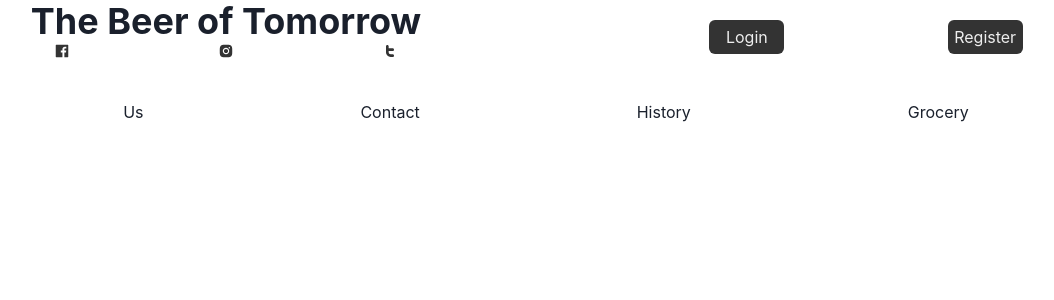
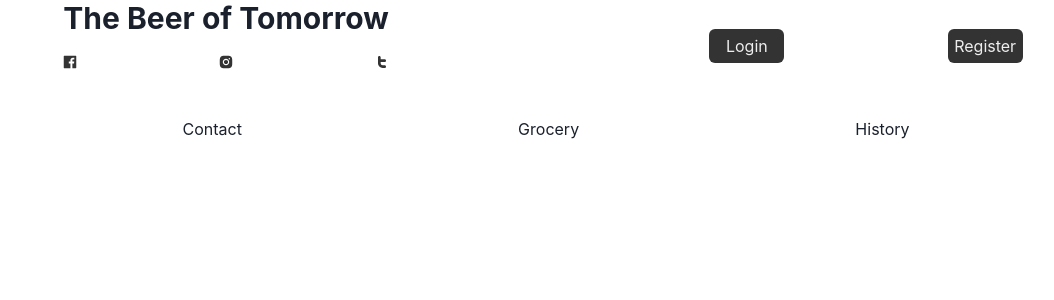
Before and after one commit to Ellie1341994/TJChallenge, a React (Create React App) app: page /beers_ in a window 1280 px wide. Shown: the top 300 px of the page, without its empty margins (94-1148 px from the left). Built offline with nearby package versions, Linux system fonts and the light colour scheme.

Commit message:
Refactor SocialNetwork and update references in MainHeader
These are TSX components.
SocialNetwork has improved types

```diff
--- a/src/components/MainHeader.tsx
+++ b/src/components/MainHeader.tsx
@@ -6,54 +6,46 @@ import {
   Heading,
   Grid,
   GridItem,
-  FlexProps,
 } from "@chakra-ui/react";
 import { Link as ReactRouterLink } from "react-router-dom";
-import { AiFillInstagram } from "react-icons/ai";
-import { AiFillFacebook } from "react-icons/ai";
-import { CgTwitter } from "react-icons/cg";
+import { SocialNetworks } from "./misc/SocialNetworks";
+const NAVBAR_LINK_PROPS: LinkProps = {
+  padding: "1%",
+  textTransform: "capitalize",
+  textAlign: "center",
+};
+const AUTH_LINK_PROPS: LinkProps = {
+  bgColor: "#333",
+  color: "#eee",
+  rounded: "md",
+  padding: "5px",
+  width: "75px",
+  textTransform: "capitalize",
+  textAlign: "center",
+};
 
 const Logo = () => {
   return (
     <Flex direction="column">
-      <Heading textAlign="center" as="h1">
+      <Heading size="lg" textAlign="center" as="h1">
         The Beer of Tomorrow
       </Heading>
-      <SocialNetworks justify="space-evenly" align="center" />
+      <SocialNetworks p="2.5%" justify="space-evenly" align="center" />
     </Flex>
   );
 };
 
-const SocialNetworks = ({ ...props }: FlexProps) => {
-  return (
-    <Flex {...props}>
-      <Link href="https://www.facebook.com/" isExternal>
-        <AiFillFacebook color="#333" />
-      </Link>
-      <Link href="https://www.instagram.com/" isExternal>
-        <AiFillInstagram color="#333" />
-      </Link>
-      <Link href="https://twitter.com/" isExternal>
-        <CgTwitter color="#333" />
-      </Link>
-    </Flex>
-  );
-};
 const Auth = () => {
-  const commonLinkProps: LinkProps = {
-    bgColor: "#333",
-    color: "#eee",
-    rounded: "md",
-    padding: "5px",
-    width: "75px",
-    textTransform: "capitalize",
-    textAlign: "center",
-  };
   const auth = ["login", "register"];
   return (
     <Flex justify="space-evenly" w="100%">
-      {auth.map((type) => (
-        <Link {...commonLinkProps} as={ReactRouterLink} to={`/${type}`}>
+      {auth.map((type, index) => (
+        <Link
+          key={`authLink#${index}`}
+          {...AUTH_LINK_PROPS}
+          as={ReactRouterLink}
+          to={`/${type}`}
+        >
           {type}
         </Link>
       ))}
@@ -61,19 +53,16 @@ const Auth = () => {
   );
 };
 const NavBar = ({ auth = false }) => {
-  const commonLinkProps: LinkProps = {
-    padding: "1%",
-    textTransform: "capitalize",
-    textAlign: "center",
-  };
-  const sections = ["contact", "history", "grocery"];
+  const sections = ["contact", "grocery", "history"];
   return (
     <Flex direction="row" justify="space-evenly" p="1%">
-      <Link {...commonLinkProps} as={ReactRouterLink} to={`/`}>
-        us
-      </Link>
-      {sections.map((section) => (
-        <Link {...commonLinkProps} as={ReactRouterLink} to={`/${section}`}>
+      {sections.map((section, index) => (
+        <Link
+          key={`navlink#${index}`}
+          {...NAVBAR_LINK_PROPS}
+          as={ReactRouterLink}
+          to={`/${section}`}
+        >
           {section}
         </Link>
       ))}
--- /dev/null
+++ b/src/components/misc/SocialNetworks.tsx
@@ -0,0 +1,41 @@
+import * as React from "react";
+import { Flex, Link, FlexProps } from "@chakra-ui/react";
+import { AiFillInstagram } from "react-icons/ai";
+import { AiFillFacebook } from "react-icons/ai";
+import { CgTwitter } from "react-icons/cg";
+type TSocialNetwork = ({
+  displayIcons,
+  displayNames,
+  ...props
+}: FlexProps & {
+  displayIcons?: boolean;
+  displayNames?: boolean;
+}) => JSX.Element;
+export const SocialNetworks: TSocialNetwork = ({
+  displayIcons = true,
+  displayNames = false,
+  ...props
+}) => {
+  const networks = {
+    facebook: AiFillFacebook,
+    instagram: AiFillInstagram,
+    twitter: CgTwitter,
+  };
+  return (
+    <Flex {...props}>
+      {Object.entries(networks).map(([name, NetworkIcon], index) => (
+        <Link
+          textTransform="capitalize"
+          isExternal
+          key={`socialMediaUrl#${index}`}
+          href={`https:www.${name}.com`}
+        >
+          {displayIcons && (
+            <NetworkIcon color="#333" style={{ display: "inline" }} />
+          )}
+          {displayNames && name}
+        </Link>
+      ))}
+    </Flex>
+  );
+};
```
